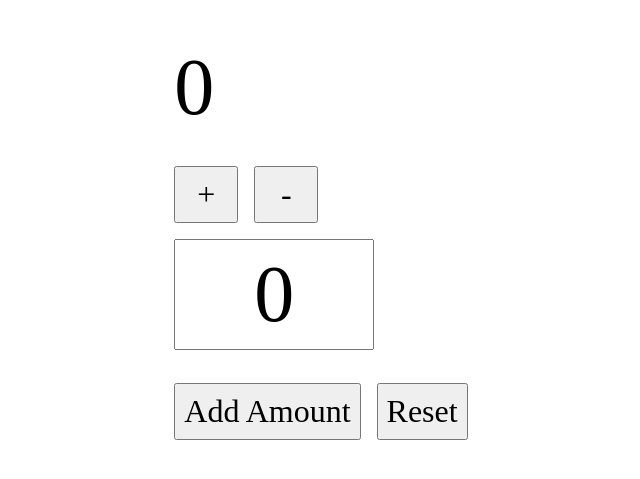
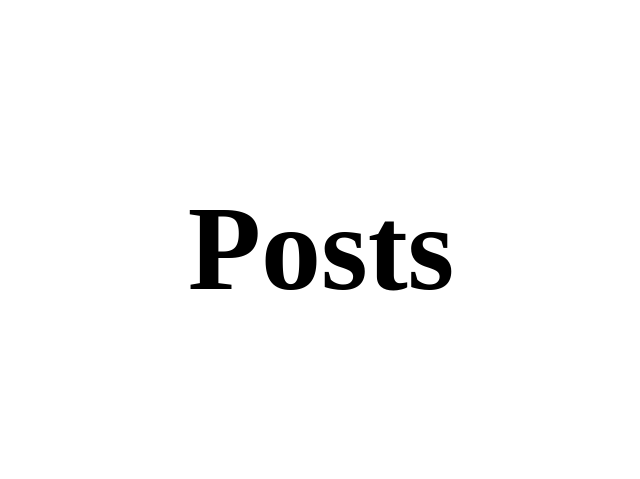
Before and after one commit to whiteforestcat/post-it, a React (Vite) app: page / in a window 1280 px wide. Shown: the part 151-630 px from the top of the page, without its empty margins (319-959 px from the left). Built offline with nearby package versions, Linux system fonts and the light colour scheme.

Commit message:
jsx not displaying

```diff
--- a/src/App.jsx
+++ b/src/App.jsx
@@ -1,10 +1,12 @@
 import { useState } from "react";
 import Counter from "./features/counter/Counter";
+import PostLists from "./features/posts/PostLists";
 
 function App() {
   return (
     <div className="App">
-      <Counter />
+      {/* <Counter /> */}
+      <PostLists />
     </div>
   );
 }
--- a/src/app/store.js
+++ b/src/app/store.js
@@ -1,8 +1,10 @@
 import { configureStore } from "@reduxjs/toolkit";
 import counterReducer from "../features/counter/counterSlice";
+import postsReducer from "../features/posts/postsSlice";
 
 export const store = configureStore({
   reducer: {
-    counter: counterReducer,    // this is counterSlice.js
+    counter: counterReducer, // this is counterSlice.js
+    posts: postsReducer,
   },
 });
--- a/src/features/counter/Counter.jsx
+++ b/src/features/counter/Counter.jsx
@@ -4,7 +4,10 @@
 import { useState } from "react";
 
 const Counter = () => {
-  const count = useSelector((state) => state.counter.count); // creating state, useSelector is used to reference the state in counterSlice.js
+  // creating state, useSelector is used to reference the state in counterSlice.js
+  const count = useSelector((state) => state.counter.count);
+  // look at store.js where counter is the key of the object
+  // refer to counterSlice.js, counter.count because want to access count state in initialState
   const dispatch = useDispatch();
 
   const [incrementAmount, setIncrementAmount] = useState(0);
--- a/src/features/counter/counterSlice.js
+++ b/src/features/counter/counterSlice.js
@@ -7,7 +7,7 @@
 export const counterSlice = createSlice({
   name: "counter",
   initialState,
-  reducers: {
+  reducers: { // functions are stored here
     increment: (state) => {
       // invoke function as increment()
       // increasing state count by 1
--- /dev/null
+++ b/src/features/posts/PostLists.jsx
@@ -0,0 +1,29 @@
+import React from "react";
+import { useSelector, useDispatch } from "react-redux";
+import { selectAllPosts } from "./postsSlice";
+
+const PostLists = () => {
+  // const posts = useSelector((state) => state.posts);
+  // accessing posts (see store)
+  // not using further dot notation because want to access entire object of initialState
+
+  // better way to use useSelector when importing entire initialState object
+  const posts = useSelector(selectAllPosts);
+
+  const renderedPosts = posts.map((post) => {
+    <article key={post.id}>
+      <h3>{post.title}</h3>
+      <p>{post.content.substring(0, 100)}</p>
+    </article>;
+  });
+
+  return (
+    <>
+      <h2>Posts</h2>
+      {renderedPosts}
+      {console.log(renderedPosts)}
+    </>
+  );
+};
+
+export default PostLists;
--- /dev/null
+++ b/src/features/posts/postsSlice.js
@@ -0,0 +1,26 @@
+import { createSlice } from "@reduxjs/toolkit";
+
+const initialState = [
+  {
+    id: "1",
+    title: "Learning Redux ToolKit",
+    content: "I've heard good things",
+  },
+  {
+    id: "2",
+    title: "Slices...",
+    content: "The more I say slice, the more I want pizza.",
+  },
+];
+
+const postsSlice = createSlice({
+  name: "posts",
+  initialState,
+  reducers: {
+    // functions are stored here
+  },
+});
+
+export const selectAllPosts = (state) => state.posts;
+
+export default postsSlice.reducer;
```
